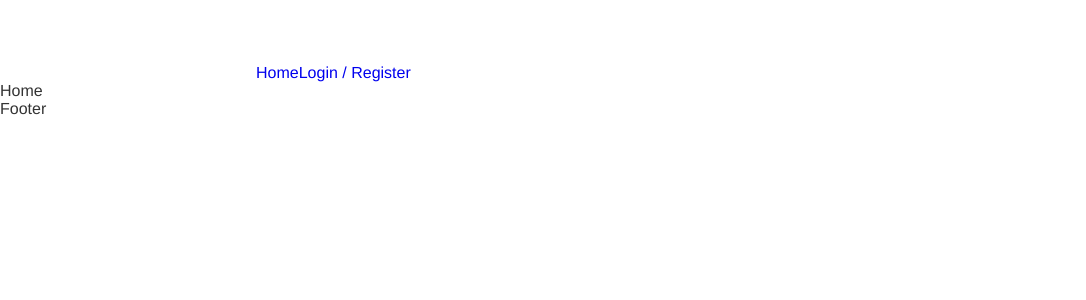
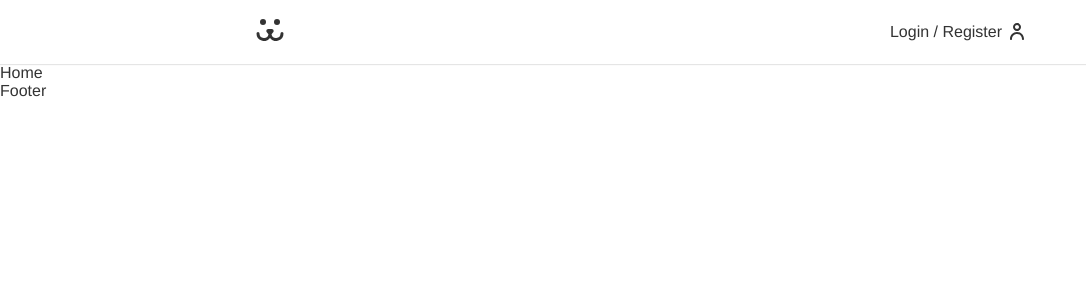
Before and after one commit to lucassodresa/dogs, a React (Vite) app: page / in a window 1280 px wide. Shown: the top 300 px of the page, without its empty margins (0-1086 px from the left). Built offline with nearby package versions, Linux system fonts and the light colour scheme.

Commit message:
header styles

```diff
--- a/src/Components/Header.jsx
+++ b/src/Components/Header.jsx
@@ -1,13 +1,18 @@
 import { Link } from "react-router-dom";
 import styles from "./Header.module.css";
+import { ReactComponent as Dogs } from "../Assets/dogs.svg";
 const Header = () => {
   return (
-    <div className={styles.header}>
-      <nav className="container">
-        <Link to="/">Home</Link>
-        <Link to="/login">Login / Register</Link>
+    <header className={styles.header}>
+      <nav className={`container ${styles.nav}`}>
+        <Link className={styles.logo} to="/" aria-label="Dogs - Home">
+          <Dogs />
+        </Link>
+        <Link className={styles.login} to="/login">
+          Login / Register
+        </Link>
       </nav>
-    </div>
+    </header>
   );
 };
 
--- a/src/Components/Header.module.css
+++ b/src/Components/Header.module.css
@@ -0,0 +1,35 @@
+.header {
+  box-shadow: 0px 1px 1px rgba(0, 0, 0, 0.1);
+  position: fixed;
+  width: 100%;
+  z-index: 1;
+  background: white;
+  top: 0;
+}
+
+.nav {
+  display: flex;
+  justify-content: space-between;
+  align-items: center;
+  height: 4rem;
+}
+
+.logo {
+  padding: 0.5rem 0;
+}
+
+.login {
+  color: #333;
+  display: flex;
+  align-items: center;
+}
+.login::after {
+  content: "";
+  display: inline-block;
+  width: 14px;
+  height: 17px;
+  background: url(../Assets/usuario.svg) no-repeat center center;
+  margin-left: 0.5rem;
+  position: relative;
+  top: -1px;
+}
```
